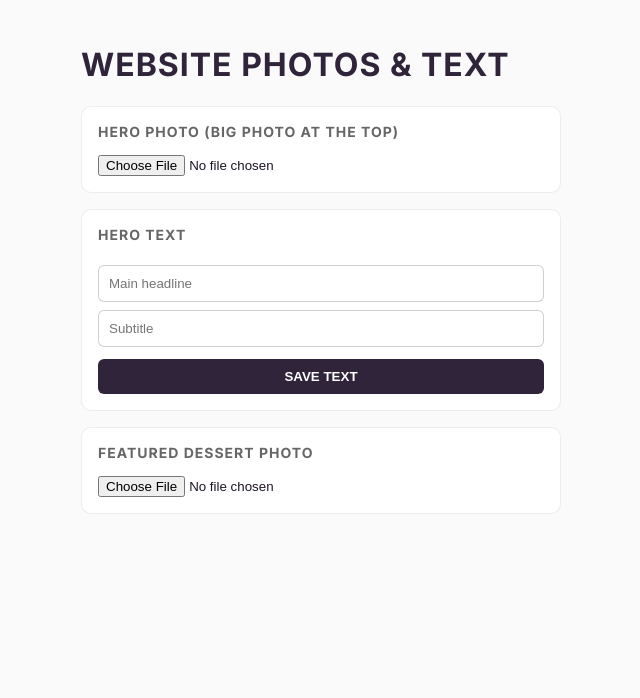
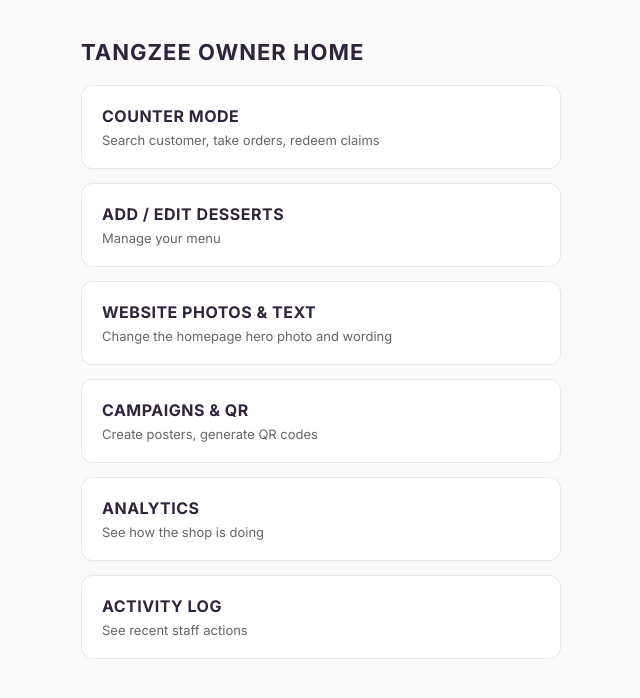
Before and after one commit to Hari786348/Tangzee, a Next.js app: page /admin in a window 1280 px wide. Shown: the top 698 px of the page, without its empty margins (319-959 px from the left). Built offline with nearby package versions, Linux system fonts and the light colour scheme; no server answers; a web font is replaced by a local one.

Commit message:
Update page.js

```diff
--- a/app/admin/page.js
+++ b/app/admin/page.js
@@ -1,98 +1,41 @@
 "use client";
-import { useEffect, useState } from "react";
+import Link from "next/link";
 
 const PLUM = "#2F243A";
 
-export default function AdminContent() {
-  const [settings, setSettings] = useState(null);
-  const [title, setTitle] = useState("");
-  const [subtitle, setSubtitle] = useState("");
-  const [msg, setMsg] = useState("");
-  const [uploading, setUploading] = useState("");
+const tiles = [
+  { href: "/admin/counter", label: "COUNTER MODE", desc: "Search customer, take orders, redeem claims" },
+  { href: "/admin/desserts", label: "ADD / EDIT DESSERTS", desc: "Manage your menu" },
+  { href: "/admin/content", label: "WEBSITE PHOTOS & TEXT", desc: "Change the homepage hero photo and wording" },
+  { href: "/admin/campaigns", label: "CAMPAIGNS & QR", desc: "Create posters, generate QR codes" },
+  { href: "/admin/analytics", label: "ANALYTICS", desc: "See how the shop is doing" },
+  { href: "/admin/audit-logs", label: "ACTIVITY LOG", desc: "See recent staff actions" },
+];
 
-  async function load() {
-    const res = await fetch("/api/settings");
-    const data = await res.json();
-    if (res.ok) {
-      setSettings(data.settings);
-      setTitle(data.settings.hero_title || "");
-      setSubtitle(data.settings.hero_subtitle || "");
-    }
-  }
-
-  useEffect(() => {
-    load();
-  }, []);
-
-  async function uploadImage(field, file) {
-    setUploading(field);
-    setMsg("");
-    const formData = new FormData();
-    formData.append("file", file);
-    formData.append("field", field);
-    const res = await fetch("/api/settings/upload-image", { method: "POST", body: formData });
-    const data = await res.json();
-    setUploading("");
-    if (!res.ok) {
-      setMsg(data.error);
-      return;
-    }
-    setSettings(data.settings);
-    setMsg("Photo updated — check your homepage.");
-  }
-
-  async function saveText() {
-    setMsg("");
-    const res = await fetch("/api/settings", {
-      method: "PATCH",
-      headers: { "Content-Type": "application/json" },
-      body: JSON.stringify({ hero_title: title, hero_subtitle: subtitle }),
-    });
-    const data = await res.json();
-    if (!res.ok) {
-      setMsg(data.error);
-      return;
-    }
-    setMsg("Text updated — check your homepage.");
-  }
-
+export default function AdminHome() {
   return (
     <main style={{ minHeight: "100vh", background: "#FAFAFA", padding: "24px 16px" }}>
       <div style={{ maxWidth: 480, margin: "0 auto" }}>
-        <h1 style={{ color: PLUM, letterSpacing: 1 }}>WEBSITE PHOTOS & TEXT</h1>
-
-        <section style={cardStyle}>
-          <h3 style={h3Style}>Hero photo (big photo at the top)</h3>
-          {settings?.hero_image_url && (
-            <img src={settings.hero_image_url} alt="Current hero" style={{ width: "100%", borderRadius: 8, marginBottom: 12 }} />
-          )}
-          <input type="file" accept="image/*" onChange={(e) => e.target.files[0] && uploadImage("hero_image_url", e.target.files[0])} />
-          {uploading === "hero_image_url" && <p style={{ fontSize: 13, color: "#666" }}>Uploading…</p>}
-        </section>
-
-        <section style={cardStyle}>
-          <h3 style={h3Style}>Hero text</h3>
-          <input placeholder="Main headline" value={title} onChange={(e) => setTitle(e.target.value)} style={inputStyle} />
-          <input placeholder="Subtitle" value={subtitle} onChange={(e) => setSubtitle(e.target.value)} style={inputStyle} />
-          <button onClick={saveText} style={buttonStyle}>SAVE TEXT</button>
-        </section>
-
-        <section style={cardStyle}>
-          <h3 style={h3Style}>Featured dessert photo</h3>
-          {settings?.featured_image_url && (
-            <img src={settings.featured_image_url} alt="Current featured" style={{ width: "100%", borderRadius: 8, marginBottom: 12 }} />
-          )}
-          <input type="file" accept="image/*" onChange={(e) => e.target.files[0] && uploadImage("featured_image_url", e.target.files[0])} />
-          {uploading === "featured_image_url" && <p style={{ fontSize: 13, color: "#666" }}>Uploading…</p>}
-        </section>
-
-        {msg && <p style={{ background: "#fff", padding: 12, borderRadius: 8, border: "1px solid #00000015" }}>{msg}</p>}
+        <h1 style={{ color: PLUM, letterSpacing: 1, fontSize: 22, marginBottom: 20 }}>TANGZEE OWNER HOME</h1>
+        {tiles.map((t) => (
+          <Link
+            key={t.href}
+            href={t.href}
+            style={{
+              display: "block",
+              background: "#fff",
+              border: "1px solid #00000015",
+              borderRadius: 12,
+              padding: 20,
+              marginBottom: 14,
+              textDecoration: "none",
+            }}
+          >
+            <p style={{ margin: 0, color: PLUM, fontWeight: 700, fontSize: 16, letterSpacing: 0.5 }}>{t.label}</p>
+            <p style={{ margin: "6px 0 0", color: "#666", fontSize: 13 }}>{t.desc}</p>
+          </Link>
+        ))}
       </div>
     </main>
   );
 }
-
-const cardStyle = { background: "#fff", border: "1px solid #00000012", borderRadius: 10, padding: 16, marginTop: 16 };
-const h3Style = { marginTop: 0, fontSize: 14, letterSpacing: 1, textTransform: "uppercase", color: "#666" };
-const inputStyle = { width: "100%", padding: 10, marginTop: 8, borderRadius: 6, border: "1px solid #00000030", boxSizing: "border-box" };
-const buttonStyle = { marginTop: 12, padding: 10, width: "100%", background: PLUM, color: "#fff", border: "none", borderRadius: 6, fontWeight: 600 };
```
